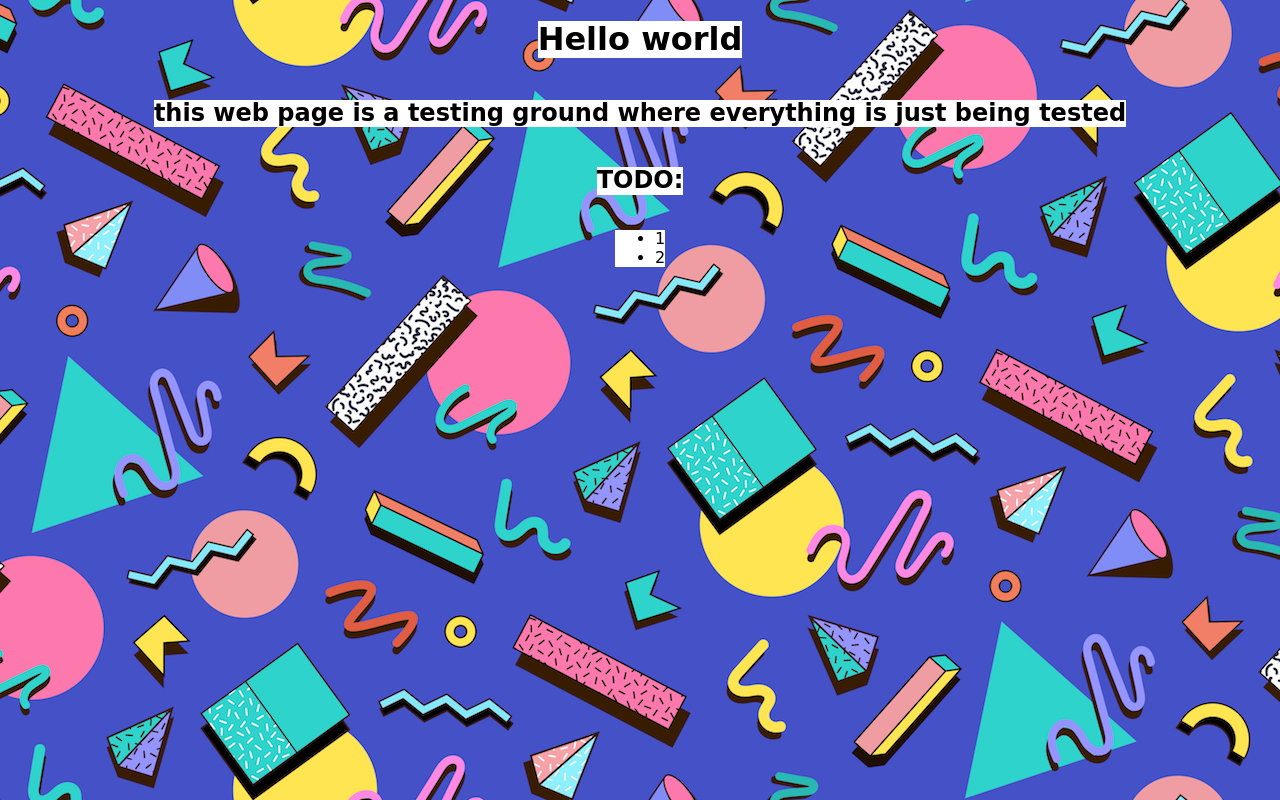
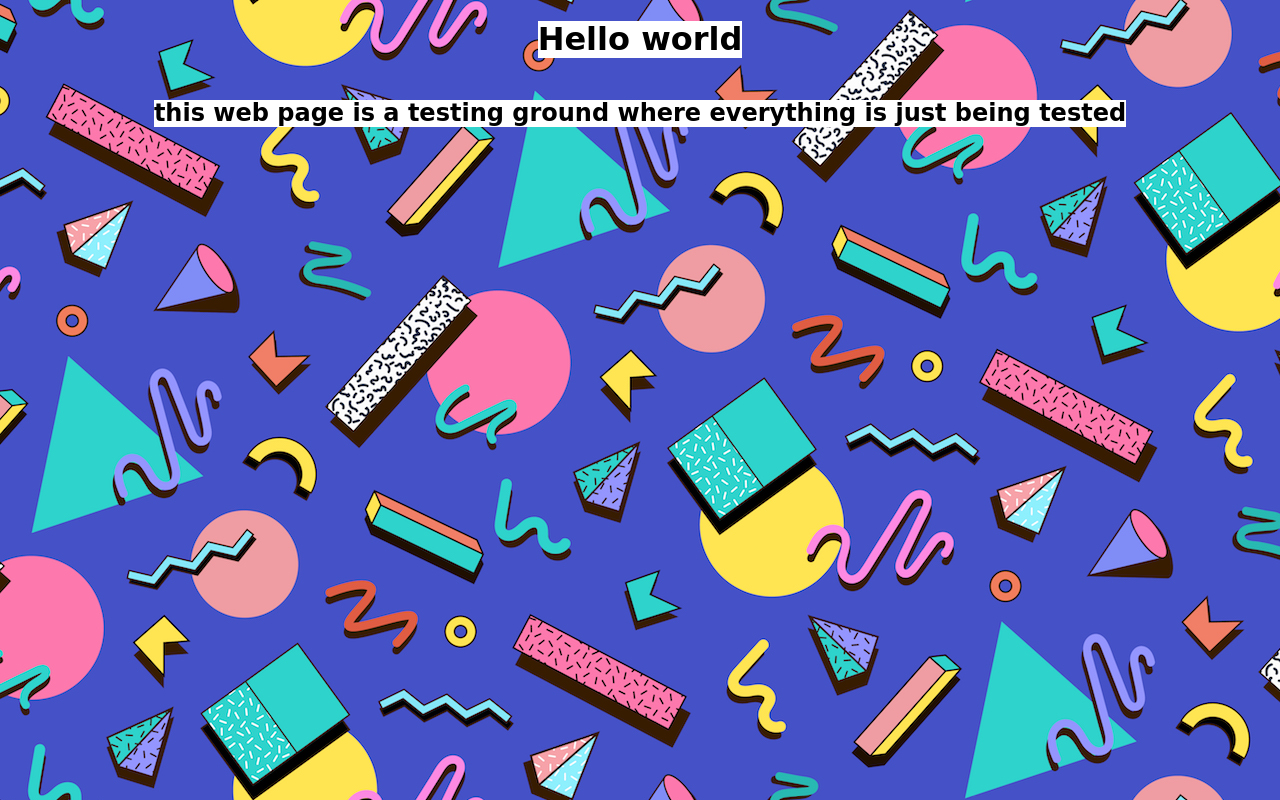
Before and after one commit to tsepakme/aiusha, a React (Vite) app: page / in a window 1280 px wide. Built offline with nearby package versions, Linux system fonts and the light colour scheme.

Commit message:
Remove TODO list from App component

```diff
--- a/src/App.tsx
+++ b/src/App.tsx
@@ -6,11 +6,6 @@ function App() {
       <div className='greeting'>
         <h1>Hello world</h1>
 				<h2>this web page is a testing ground where everything is just being tested</h2>
-				<h2>TODO:</h2>
-				<ul>
-					<li>1</li>
-					<li>2</li>
-				</ul>
 			</div>
     </>
   )
```
